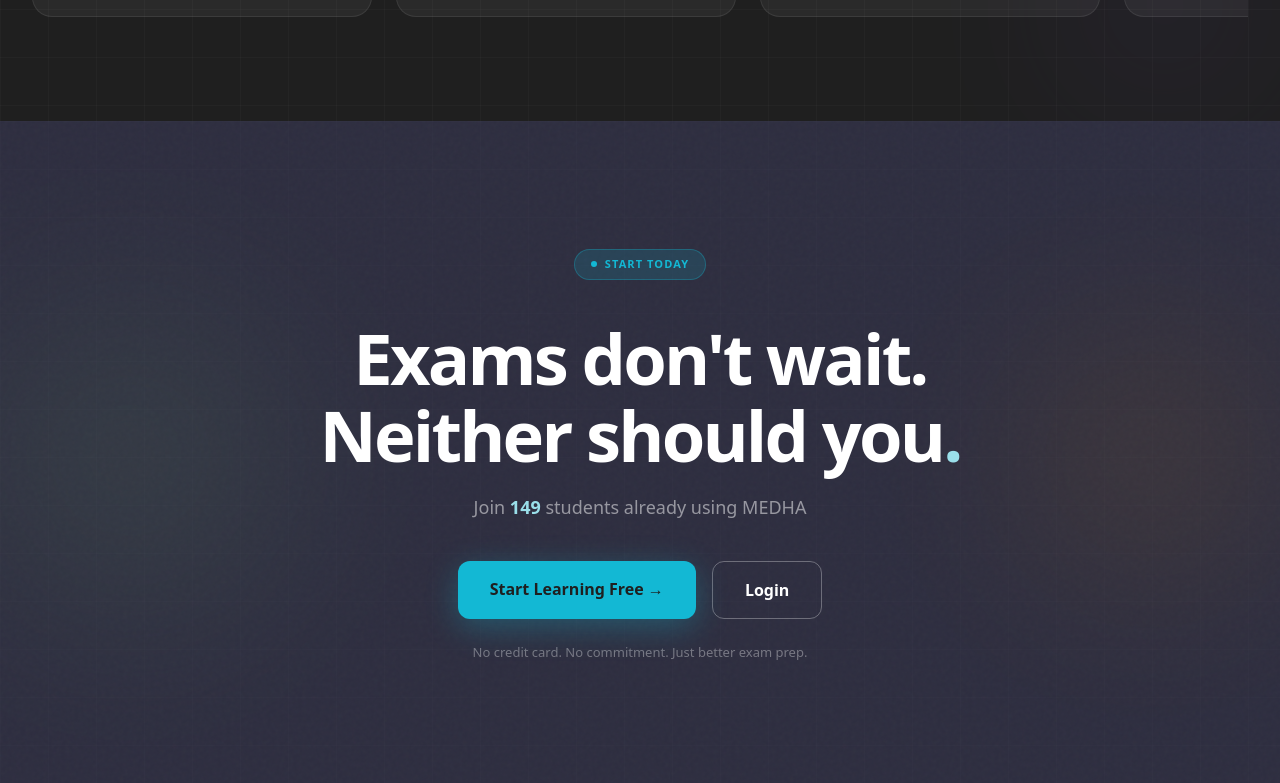
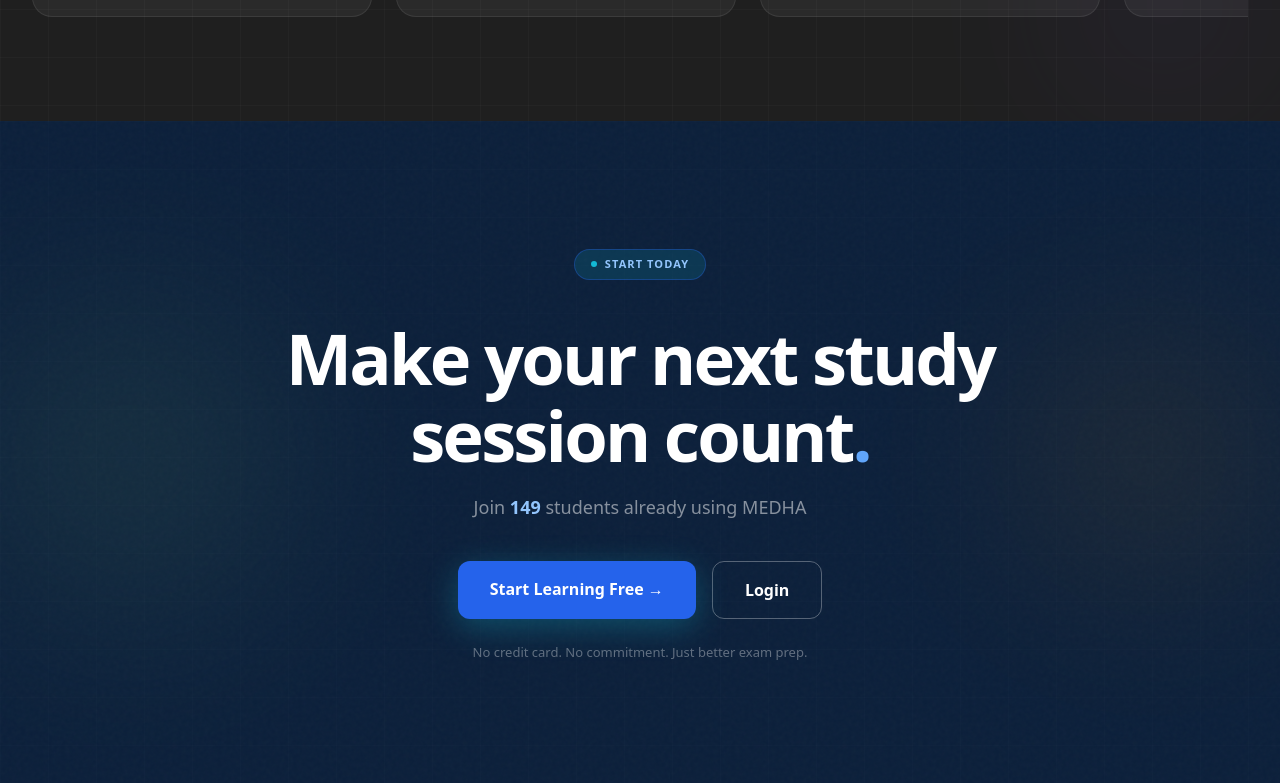
Before and after one commit to ayushrathore1/medha, a React (Vite) app in the folder medha-frontend/: page / in a window 1280 px wide. Shown: the part 5677-6460 px from the top of the page. Built offline with nearby package versions, Linux system fonts and the light colour scheme; no server answers.

Commit message:
design: bring final call to action into premium navy and blue palette

```diff
--- a/medha-frontend/src/sections/CTASection.jsx
+++ b/medha-frontend/src/sections/CTASection.jsx
@@ -5,7 +5,7 @@ import { Link } from 'react-router-dom';
 
 const CTASection = ({ totalStudents }) => {
   return (
-    <section style={{ background: '#2D2D3F', padding: '128px 0', position: 'relative', overflow: 'hidden' }}>
+    <section style={{ background: '#0B1F3A', padding: '128px 0', position: 'relative', overflow: 'hidden' }}>
       {/* BG */}
       <div className="blob blob-green" style={{ width: 500, height: 500, left: -120, top: '50%', transform: 'translateY(-50%)', opacity: 0.12, position: 'absolute' }} />
       <div className="blob blob-amber" style={{ width: 420, height: 420, right: -80, top: '50%', transform: 'translateY(-50%)', opacity: 0.10, position: 'absolute' }} />
@@ -16,9 +16,9 @@ const CTASection = ({ totalStudents }) => {
         <motion.div {...fadeUp}>
           <span style={{
             display: 'inline-flex', alignItems: 'center', gap: 8,
-            background: 'rgba(19,184,212,0.15)', border: '1px solid rgba(19,184,212,0.3)',
+            background: 'rgba(19,184,212,0.15)', border: '1px solid rgba(37,99,235,0.35)',
             borderRadius: 999, padding: '6px 16px', marginBottom: 24,
-            fontSize: 11, fontWeight: 600, color: '#13B8D4',
+            fontSize: 11, fontWeight: 600, color: '#93C5FD',
             textTransform: 'uppercase', letterSpacing: '0.1em'
           }}>
             <span style={{ width: 6, height: 6, borderRadius: '50%', background: '#13B8D4' }} />
@@ -30,16 +30,16 @@ const CTASection = ({ totalStudents }) => {
           fontSize: 'clamp(48px, 5.5vw, 72px)', fontWeight: 800,
           color: 'white', lineHeight: 1.1, letterSpacing: '-0.04em', marginTop: 16
         }}>
-          Exams don't wait.<br />Neither should you<span style={{ color: '#9ADFEA' }}>.</span>
+          Make your next study session count<span style={{ color: '#60A5FA' }}>.</span>
         </motion.h2>
 
         <motion.p {...fadeUp} style={{ fontSize: 18, color: 'rgba(255,255,255,0.5)', marginTop: 20 }}>
-          Join <span style={{ color: '#9ADFEA', fontWeight: 700 }}>{totalStudents}</span> students already using MEDHA
+          Join <span style={{ color: '#93C5FD', fontWeight: 700 }}>{totalStudents}</span> students already using MEDHA
         </motion.p>
 
         <motion.div {...fadeUp} className="cta-buttons" style={{ display: 'flex', gap: 16, justifyContent: 'center', marginTop: 40 }}>
           <Link to="/register" className="btn-shine" style={{
-            background: '#13B8D4', color: '#1F1F1F', padding: '16px 32px',
+            background: '#2563EB', color: '#FFFFFF', padding: '16px 32px',
             borderRadius: 12, fontWeight: 700, fontSize: 16, border: 'none',
             cursor: 'pointer', textDecoration: 'none', boxShadow: '0 8px 32px rgba(19,184,212,0.3)',
             transition: 'all 200ms', display: 'inline-block', fontFamily: "ui-sans-serif, system-ui, sans-serif"
```
